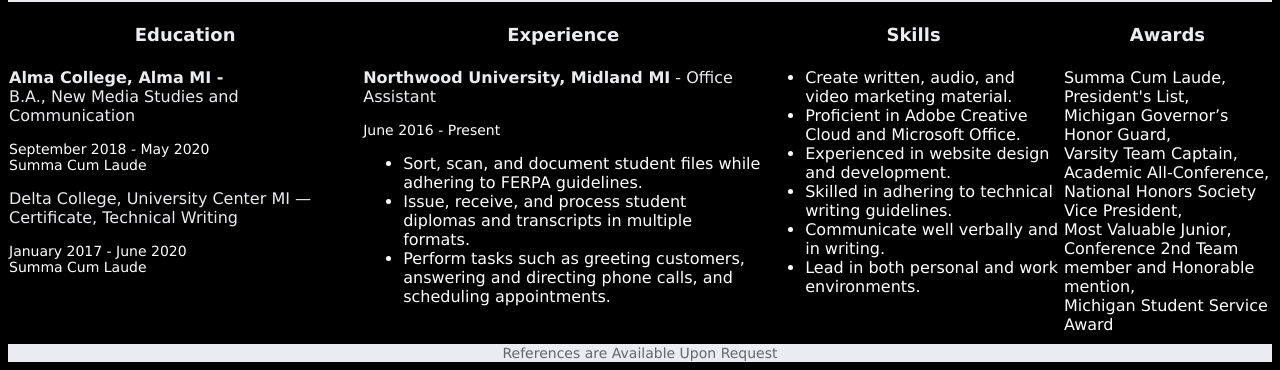
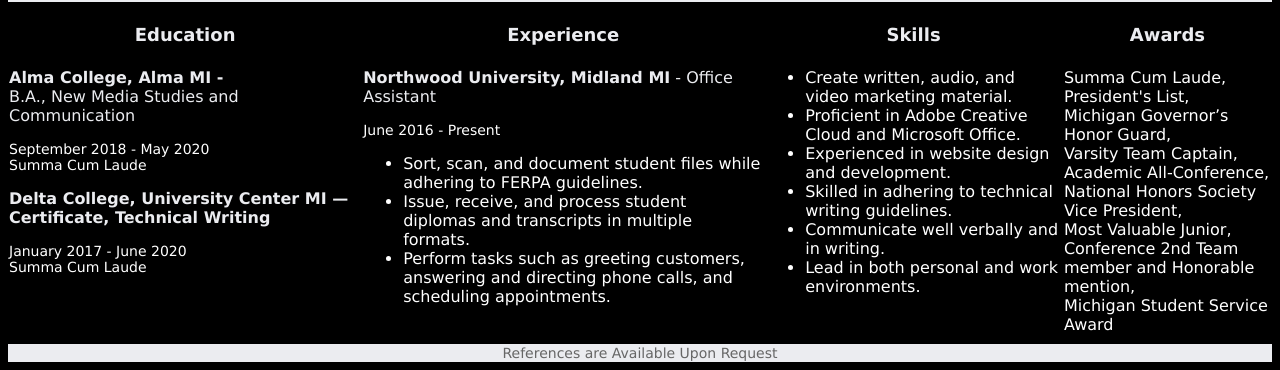
Before and after one commit to kayden1el/github.io, a plain HTML site: page index.html in a window 1280 px wide. Shown: the part 435-805 px from the top of the page. Drawn offline with Linux system fonts and the light colour scheme.

Commit message:
education

```diff
--- a/index.html
+++ b/index.html
@@ -100,7 +100,7 @@ a:hover {
   </span><span class="style17">B.A., New Media Studies and Communication</span></p>
       <p class="style18">September 2018 - May 2020<br>
       Summa Cum Laude</p>
-      <p class="style17"><span class="style2"> Delta College, University Center MI — <br>
+      <p class="style2"><span class="style11"> Delta College, University Center MI — <br>
       </strong>Certificate, Technical Writing</span></p>
       <p class="style18" dir="ltr">January 2017 - June 2020 <br>
         Summa Cum Laude</p>
```
